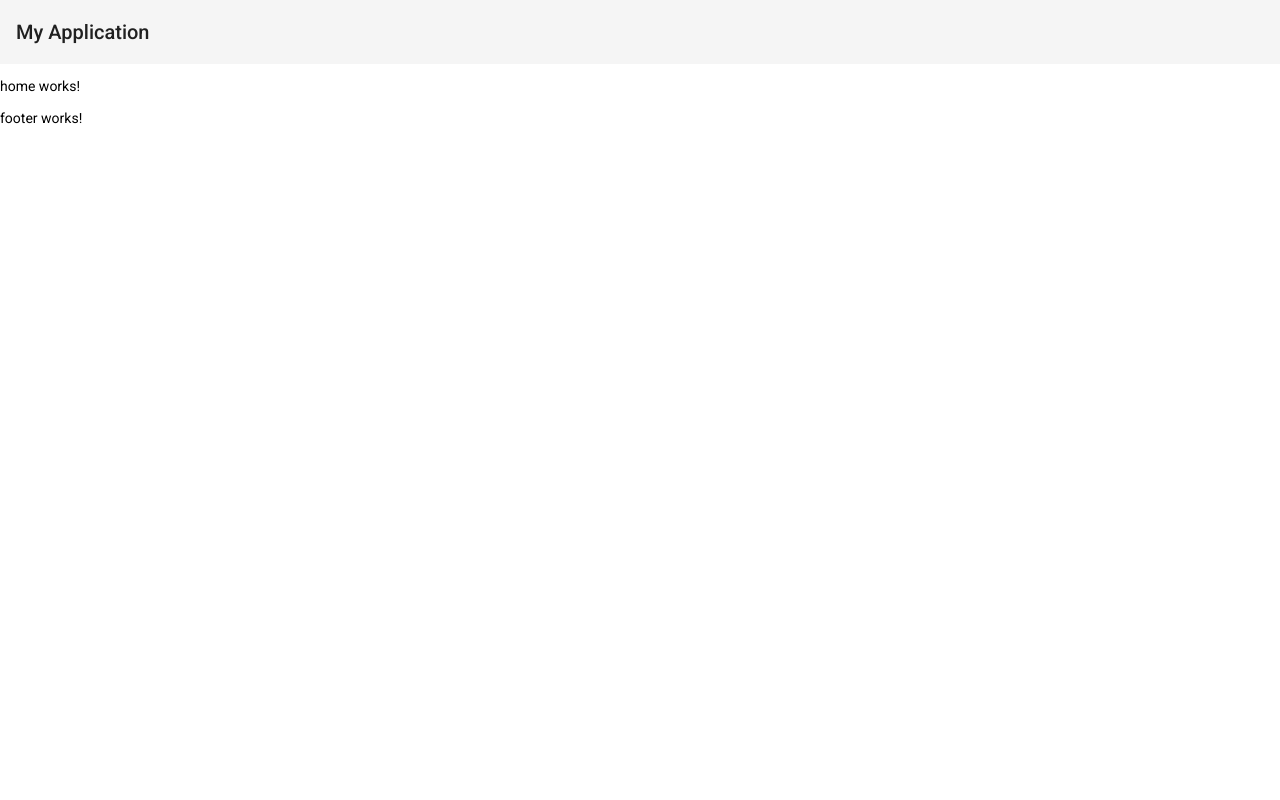
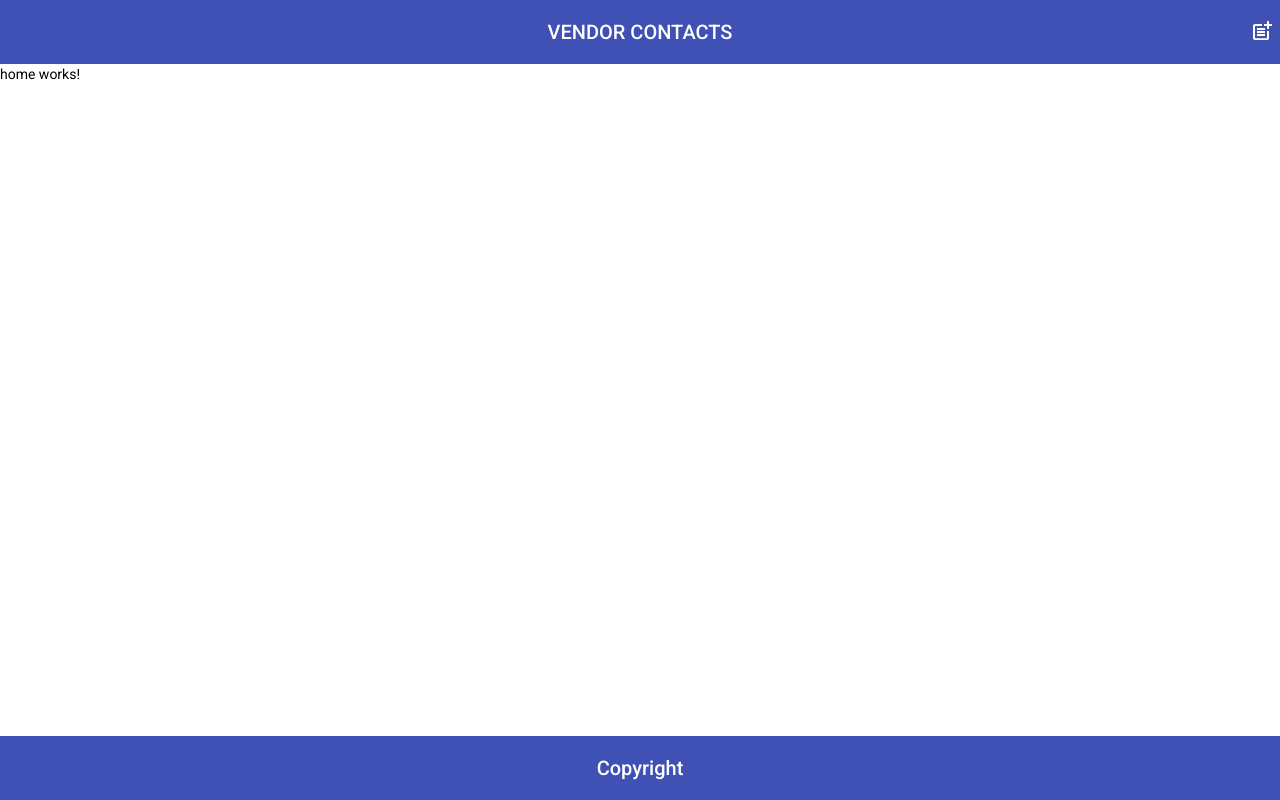
Before and after one commit to guggg/CBX_Assignment, an Angular app: page /home in a window 1280 px wide. Built offline with nearby package versions, Linux system fonts and the light colour scheme.

Commit message:
header & footer

```diff
--- a/src/app/layout/footer/footer.component.html
+++ b/src/app/layout/footer/footer.component.html
@@ -1 +1,3 @@
-<p>footer works!</p>
+<mat-toolbar class="toolbar" color="primary">
+  <span>Copyright</span>
+</mat-toolbar>
--- a/src/app/layout/header/header.component.html
+++ b/src/app/layout/header/header.component.html
@@ -1,5 +1,10 @@
-<p>
-  <mat-toolbar>
-    <span>My Application</span>
-  </mat-toolbar>
-</p>
+<mat-toolbar class="toolbar" color="primary">
+  <span>VENDOR CONTACTS</span>
+  <button
+    mat-icon-button
+    class="example-icon"
+    aria-label="Example icon-button with menu icon"
+  >
+    <mat-icon>post_add</mat-icon>
+  </button>
+</mat-toolbar>
--- a/src/app/shared/shared/shared.module.ts
+++ b/src/app/shared/shared/shared.module.ts
@@ -2,10 +2,11 @@ import { NgModule } from '@angular/core';
 import { CommonModule } from '@angular/common';
 import { RouterModule } from '@angular/router';
 import { MatToolbarModule } from '@angular/material/toolbar';
+import { MatIconModule } from '@angular/material/icon';
 
 const modules: any[] = [CommonModule, RouterModule];
 
-const MATERIAL_MODULES = [MatToolbarModule];
+const MATERIAL_MODULES = [MatToolbarModule, MatIconModule];
 
 @NgModule({
   declarations: [],
```
